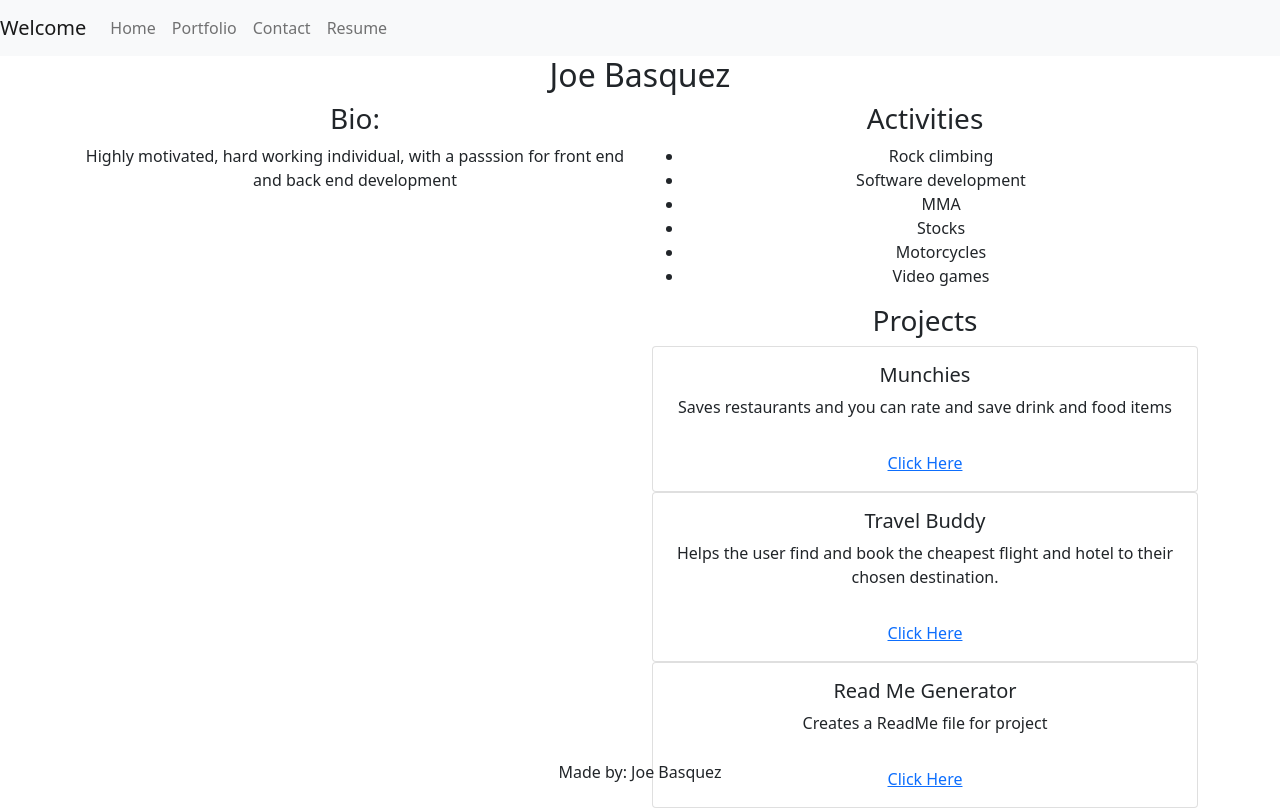
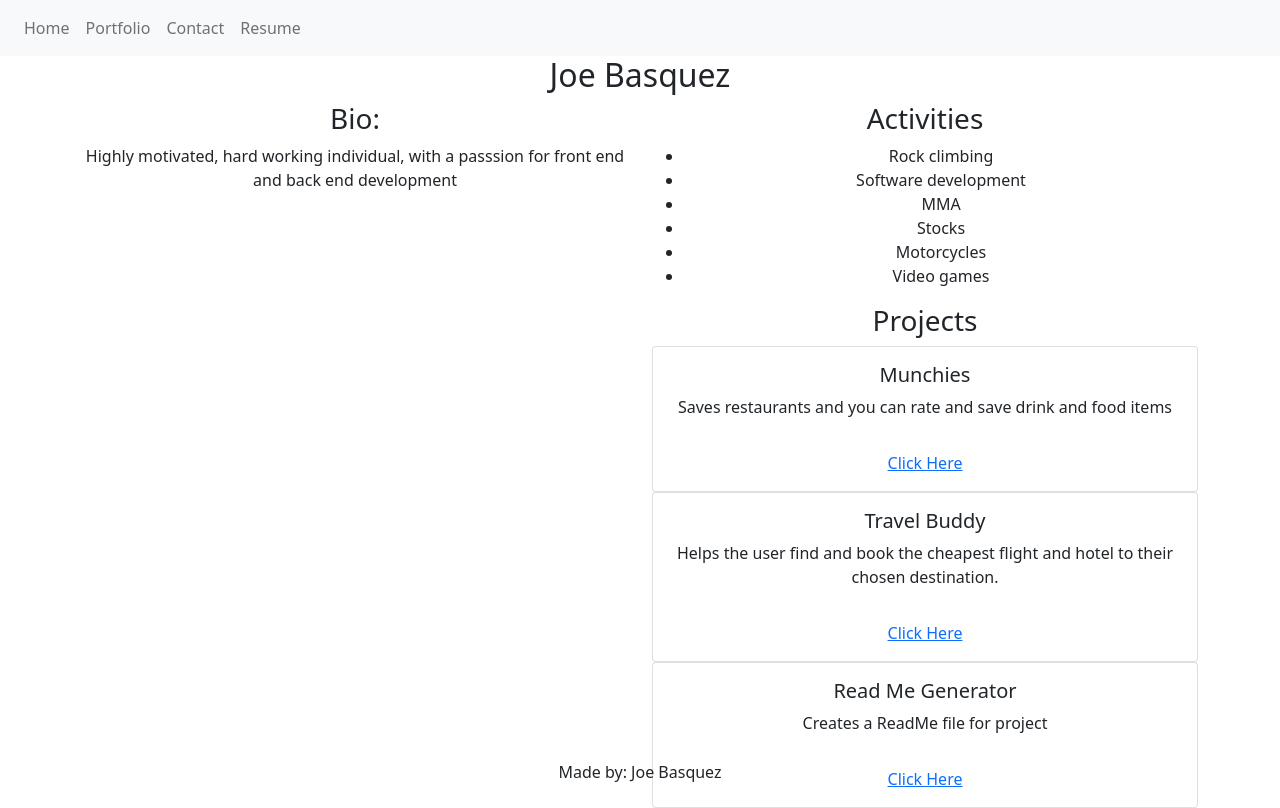
Before and after one commit to jbasquez/jbasquez.github.io, a React (Create React App) app in the folder reactapp/: page / in a window 1280 px wide. Built offline with nearby package versions, Linux system fonts and the light colour scheme.

Commit message:
editing navbar

```diff
--- a/reactapp/src/components/header.js
+++ b/reactapp/src/components/header.js
@@ -2,7 +2,7 @@ import React from 'react';
 function NavBar(){
     return(
         <nav className="navbar navbar-expand-lg navbar-light bg-light">
-      <div className="navbar-brand">Welcome</div>
+      <div className="navbar-brand"></div>
       <div className="collapse navbar-collapse" id="navbarNav">
         <ul className="navbar-nav">
             <a className="nav-link" href="/">Home</a>
```
